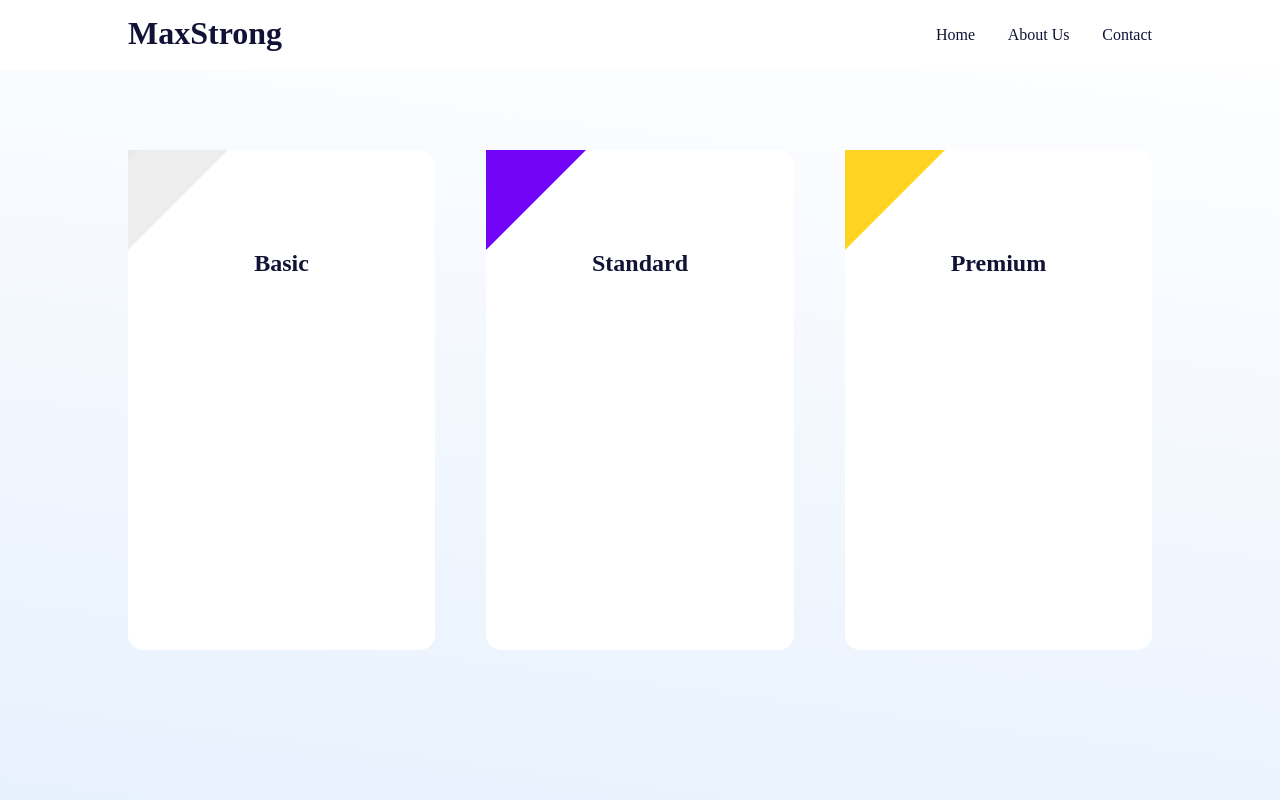
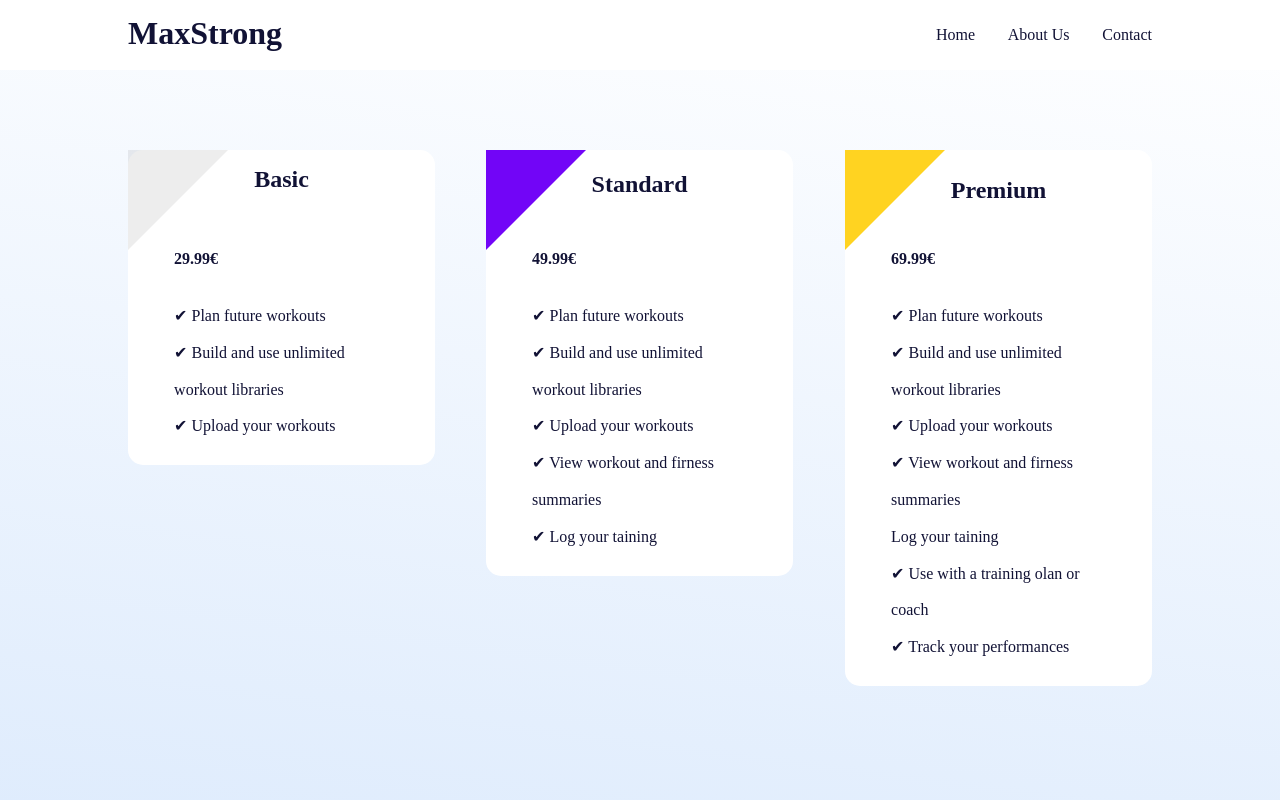
Before and after one commit to ShamilUmaev/MaxStrong, a Vue app: page /prices in a window 1280 px wide. Shown: the top 800 px of the page. Built offline with nearby package versions, Linux system fonts and the light colour scheme.

Commit message:
Finish ThePrices component

```diff
--- a/src/assets/global.css
+++ b/src/assets/global.css
@@ -7,7 +7,7 @@ body {
     font-family: 'Hellix';
     font-weight: 400;
     max-width: 1600px;
-    background: linear-gradient(7.28deg, #dfecfd 0%, #FFFFFF 99.69%);
+    background: linear-gradient(7.28deg, #d5e6fc 0%, #FFFFFF 99.69%);
     color: #111235;
 }
 .bold {
--- a/src/components/Contact.vue
+++ b/src/components/Contact.vue
@@ -62,7 +62,7 @@ form div {
 }
 .contact-outer-container {
     height: 80vh;
-    margin: 80px auto 50px;
+    margin: 100px auto 50px;
     width: 100%;
     display: flex;
     align-items: center;
--- a/src/components/TheFooter.vue
+++ b/src/components/TheFooter.vue
@@ -26,7 +26,7 @@
 <style scoped>
 .footer-outer-container {
     width: 80%;
-    margin: 100px auto 50px;
+    margin: 70px auto 50px;
     border-top: 1px solid rgba(0, 0, 0, 0.3);
 }
 .footer {
--- a/src/components/ThePrices.vue
+++ b/src/components/ThePrices.vue
@@ -1,18 +1,42 @@
 <template>
 <div class="container">
-    <the-price-container :bg="'red'">
+    <the-price-container :background="'red'">
         <template v-slot:basic>
-            <h2>Basic</h2>
+            <div class="benefits">
+                <h2>Basic</h2>
+                <h4>29.99€</h4>
+                <p>✔ Plan future workouts</p>
+                <p>✔ Build and use unlimited workout libraries</p>
+                <p>✔ Upload your workouts</p>
+            </div>
         </template>
     </the-price-container>
-    <the-price-container :bg="'blue'">
+    <the-price-container :background="'blue'">
         <template v-slot:standard>
-            <h2>Standard</h2>
+            <div class="benefits">
+                <h2>Standard</h2>
+                <h4>49.99€</h4>
+                <p>✔ Plan future workouts</p>
+                <p>✔ Build and use unlimited workout libraries</p>
+                <p>✔ Upload your workouts</p>
+                <p>✔ View workout and firness summaries</p>
+                <p>✔ Log your taining</p>
+            </div>
         </template>
     </the-price-container>
-    <the-price-container :bg="'green'">
+    <the-price-container :background="'green'">
         <template v-slot:premium>
-            <h2>Premium</h2>
+            <div class="benefits">
+                <h4>69.99€</h4>
+                <h2>Premium</h2>
+                <p>✔ Plan future workouts</p>
+                <p>✔ Build and use unlimited workout libraries</p>
+                <p>✔ Upload your workouts</p>
+                <p>✔ View workout and firness summaries</p>
+                <p>Log your taining</p>
+                <p>✔ Use with a training olan or coach</p>
+                <p>✔ Track your performances</p>
+            </div>
         </template>
     </the-price-container>
 </div>
@@ -21,10 +45,6 @@
 <script>
 import ThePriceContainer from './UI/ThePriceContainer.vue'
 export default {
-    data() {
-        return {
-        }
-    },
     components: { ThePriceContainer }
 }
 </script>
@@ -36,6 +56,41 @@ export default {
     margin: 0 auto;
     display: flex;
     justify-content: space-between;
-    align-items: center;
+    align-items: flex-start;
+}
+div.outer-container {
+    margin-top: 150px;
+    padding-bottom: 20px ;
+    position: relative;
+    text-align: center;
+    animation: reverse 0.4s forwards;
+}
+div.outer-container:hover {
+    animation: smooth 0.4s forwards;
+}
+h2 {
+    position: absolute;
+    top: 5%;
+    left: 50%;
+    transform: translateX(-50%);
+}
+h4 {
+    margin-bottom: 30px;
+}
+.benefits {
+    width: 70%;
+    text-align: left;
+    margin: 0 auto;
+}
+p {
+    line-height: 2.3rem;
+}
+@keyframes smooth {
+    from { transform: scale(1); }
+    to { transform: scale(1.07); }
+}
+@keyframes reverse {
+    from { transform: scale(1.07); }
+    to { transform: scale(1); }
 }
 </style>
--- a/src/components/UI/ThePriceContainer.vue
+++ b/src/components/UI/ThePriceContainer.vue
@@ -1,38 +1,34 @@
 <template>
-  <div class="outer-container">
-    <div class="quadrat" :class="setColor">
-    </div>
+    <div class="outer-container">
+        <div class="triangle" :class="setColor"></div>
         <slot name="basic"></slot>
         <slot name="standard"></slot>
         <slot name="premium"></slot>
-  </div>
+    </div>
 </template>
 
 <script>
 export default {
     props: {
-        bg: String
+        background: String
     },
     computed: {
         setColor() {
-           if(this.bg === 'red') {
+           if(this.background === 'red') {
             return 'red-color'
-           } else if (this.bg === 'blue') {
+           } else if (this.background === 'blue') {
             return 'blue-color'
            } else {
             return 'green-color'
            }
         }
-    },
-    mounted() {
-
     }
 }
 </script>
 
 <style scoped>
 .outer-container {
-    height: 500px;
+    /* height: 550px; */
     width: 30%;
     border-radius: 15px;
     border: none;
@@ -42,9 +38,9 @@ export default {
 }
 h2 {
     position: absolute;
-    top: 20px;
+    top: 200px;
 }
-.quadrat {
+.triangle {
     width: 0;
     height: 0;
     border-right: 100px solid transparent;
```
